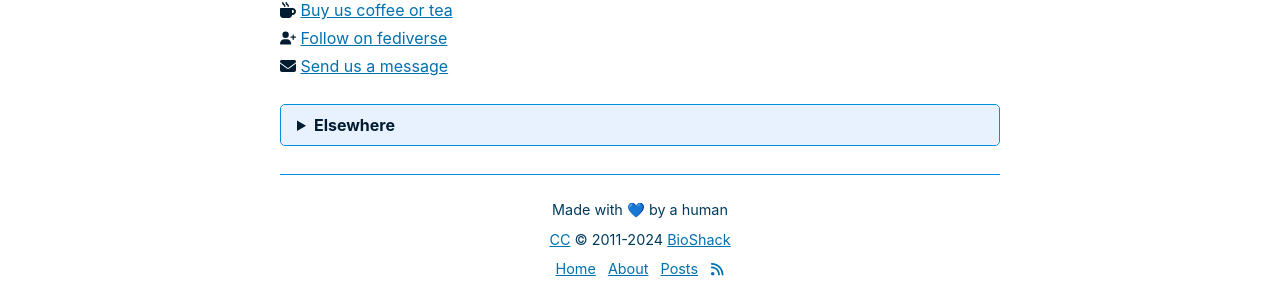
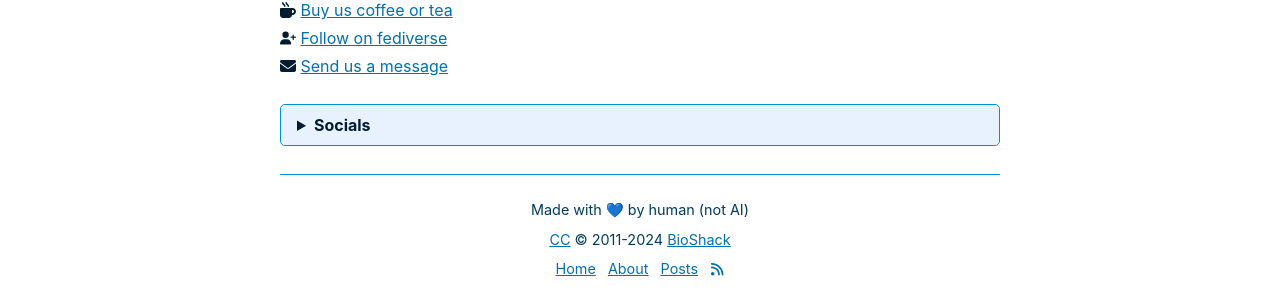
Before and after one commit to megdna/pond, a Jekyll site: the page built from pages/home.md, in a window 1280 px wide. Shown: the part 410-718 px from the top of the page. Built offline with Jekyll 4.4.1, drawn with Linux system fonts in a browser that asks for light colours.

Commit message:
Update theme

```diff
--- a/_includes/footer.html
+++ b/_includes/footer.html
@@ -1,4 +1,4 @@
-<p>Made with 💙 by a human</p>
+<p>Made with 💙 by human (not AI)</p>
 
 <p>
   <a href="http://creativecommons.org/licenses/by-nc-sa/4.0/" target="_blank">CC</a> &copy; {{ site.founded }}-{{ site.time | date: '%Y' }} <a href="https://github.com/{{ site.github }}" target="_blank">{{ site.title }}</a>
--- a/pages/home.md
+++ b/pages/home.md
@@ -25,9 +25,11 @@
 </ul>
 
 <details>
-<summary>Elsewhere</summary>
-<p>Social Networks:</p>
-<a href="https://bsky.app/profile/bioshack.bsky.social" target="_blank">Bluesky</a> | <a href="https://www.facebook.com/bioshack" target="_blank">Facebook</a> | <a href="https://github.com/bioshack" target="_blank">GitHub</a> | <a href="https://ko-fi.com/Z8Z2CP38V" target="_blank">Ko-fi</a> | <a href="https://www.linkedin.com/company/bioshack" target="_blank">LinkedIn</a> | <a href="https://twitter.com/bioshack" target="_blank">Twitter/X</a>
-<p>Other Profiles:</p>
-<a href="https://campground.bonfire.cafe/@bio" target="_blank">Bonfire</a> | <a href="https://codeberg.org/bio" target="_blank">Codeberg</a> | <a href="https://blogs.fediscience.org/bio" target="_blank">FediScience</a> | <a href="https://fe.disroot.org/@bio" target="_blank">FEDisroot</a> | <a href="https://micro.blog/bio" target="_blank">Micro.blog</a> | <a href="https://opencollective.com/bio" target="_blank">Open Collective</a>
+<summary>Socials</summary>
+<p>
+Main: <a href="https://bsky.app/profile/bioshack.bsky.social" target="_blank">Bluesky</a> | <a href="https://www.facebook.com/bioshack" target="_blank">Facebook</a> | <a href="https://github.com/bioshack" target="_blank">GitHub</a> | <a href="https://ko-fi.com/Z8Z2CP38V" target="_blank">Ko-fi</a> | <a href="https://www.linkedin.com/company/bioshack" target="_blank">LinkedIn</a> | <a href="https://twitter.com/bioshack" target="_blank">Twitter/X</a>
+</p>
+<p>
+Test: <a href="https://campground.bonfire.cafe/@bio" target="_blank">Bonfire</a> | <a href="https://codeberg.org/bio" target="_blank">Codeberg</a> | <a href="https://blogs.fediscience.org/bio" target="_blank">FediScience</a> | <a href="https://fe.disroot.org/@bio" target="_blank">FEDisroot</a> | <a href="https://micro.blog/bio" target="_blank">Micro.blog</a> | <a href="https://opencollective.com/bio" target="_blank">Open Collective</a>
+</p>
 </details>
```
